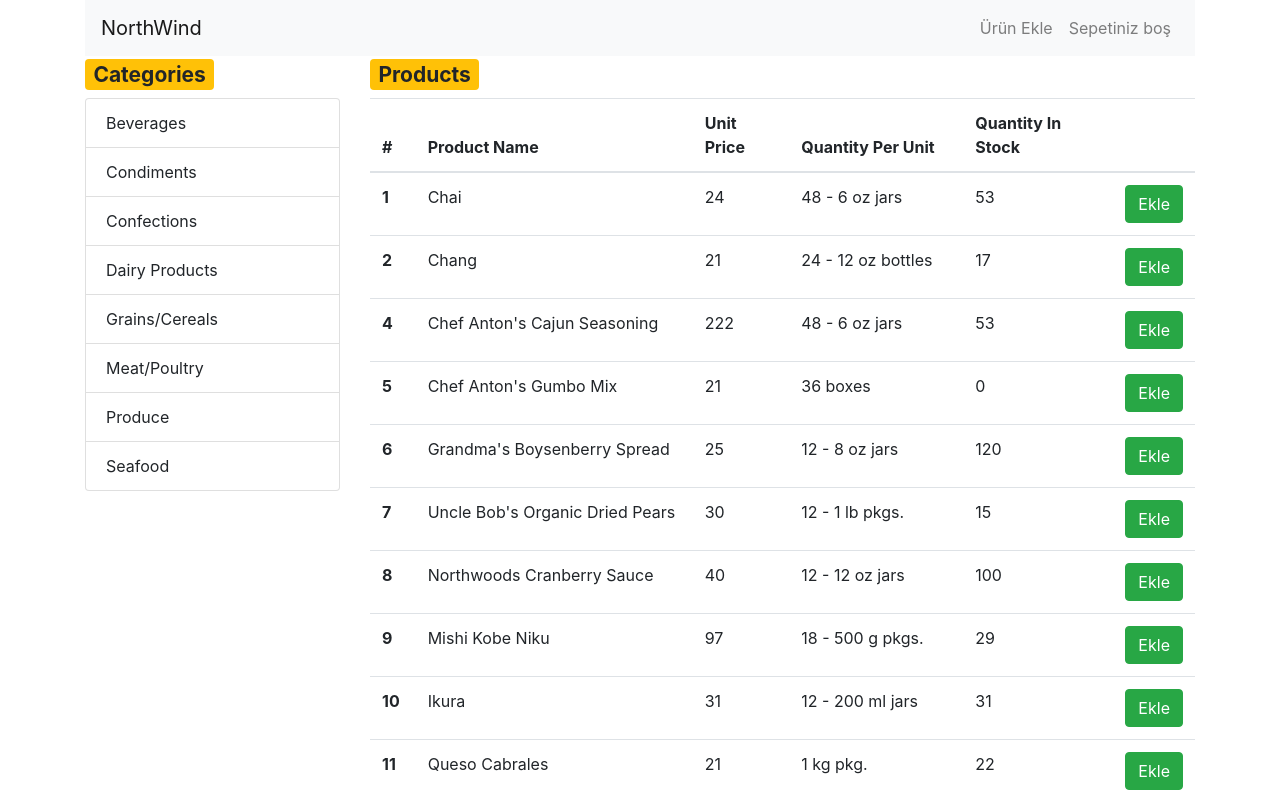
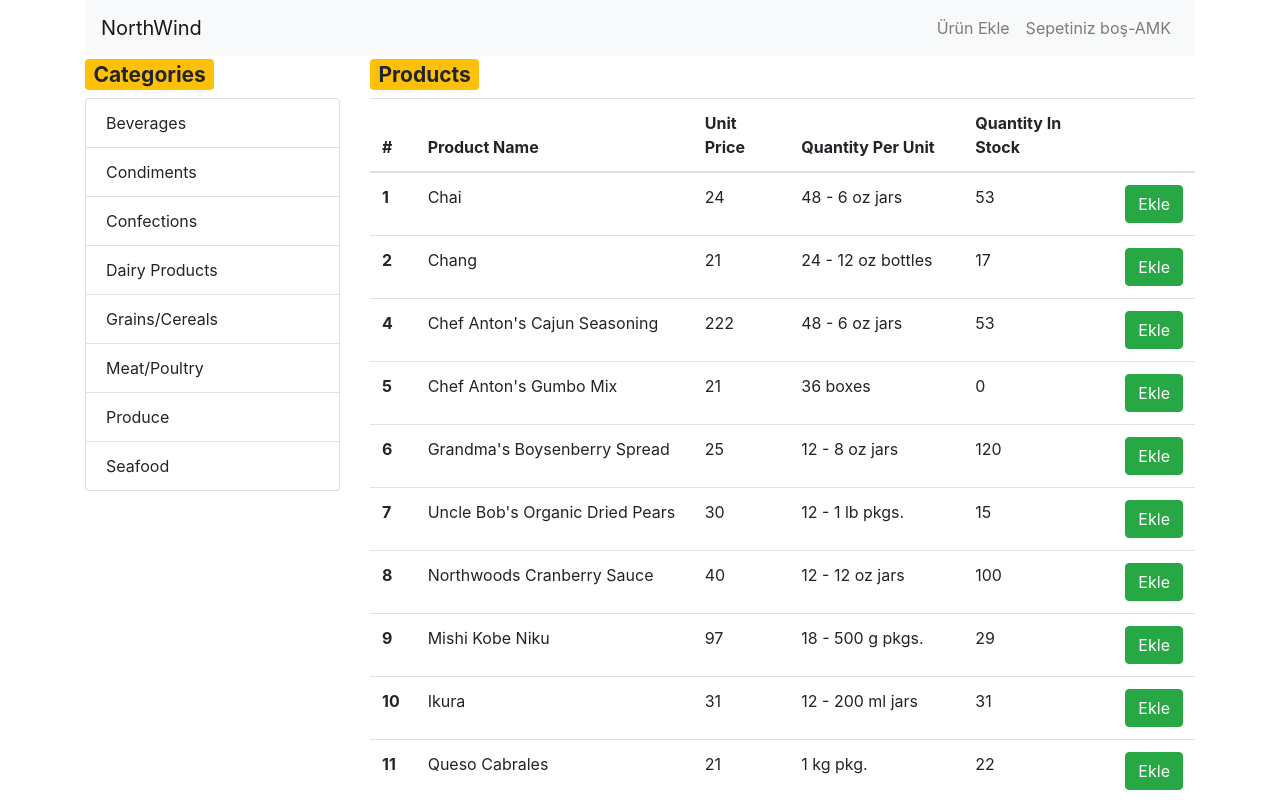
Before and after one commit to DenizCPK/redux-btk, a React (Create React App) app: page / in a window 1280 px wide. Shown: the top 800 px of the page. Built offline with nearby package versions, Linux system fonts and the light colour scheme; data requests are answered from the project's data file.

Commit message:
Update CartSummary.js

```diff
--- a/src/components/cart/CartSummary.js
+++ b/src/components/cart/CartSummary.js
@@ -18,7 +18,7 @@ class CartSummary extends Component {
   renderEmpty() {
     return (
       <NavItem>
-        <NavLink>Sepetiniz boş</NavLink>
+        <NavLink>Sepetiniz boş-AMK</NavLink>
       </NavItem>
     );
   }
```
